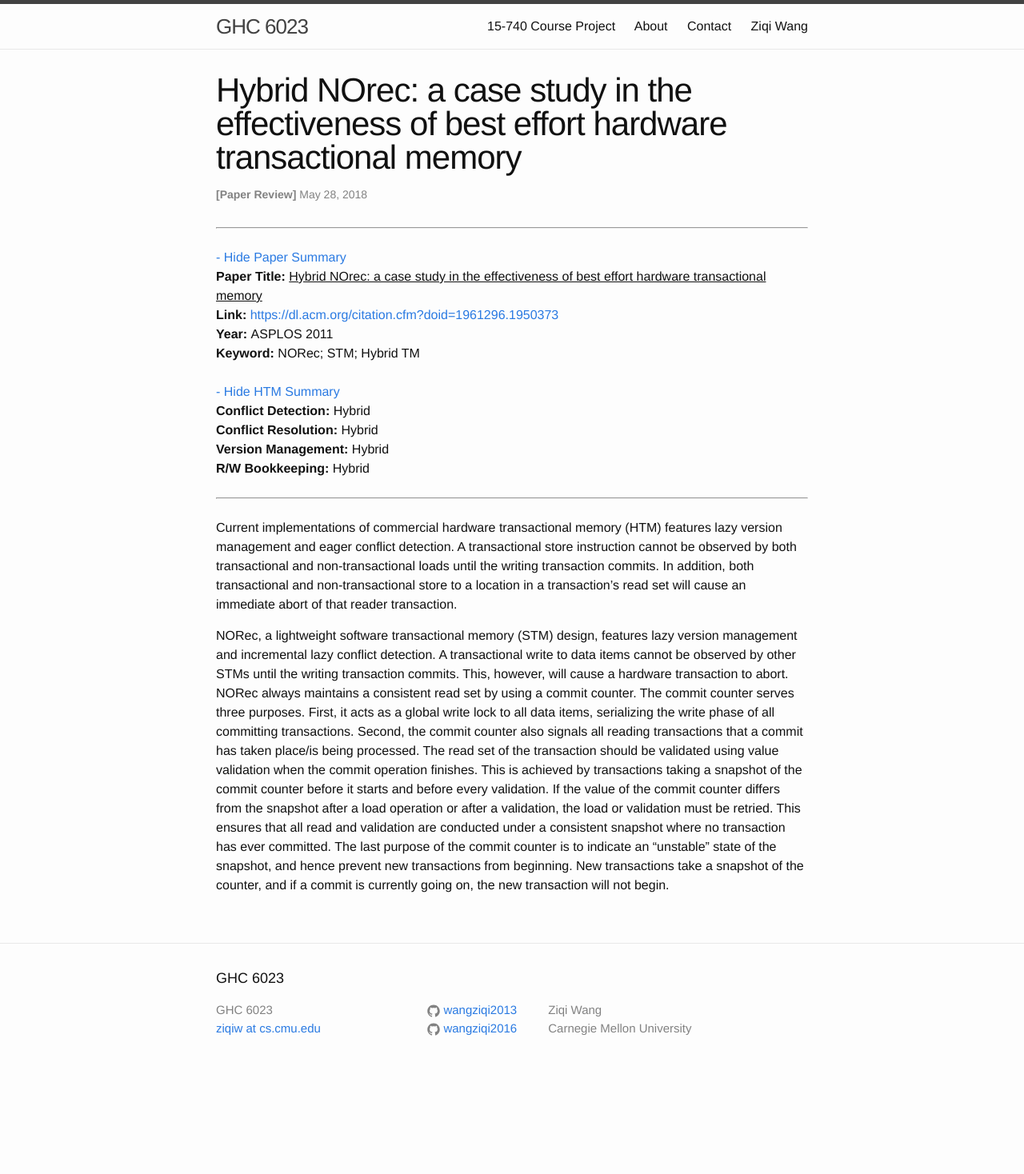
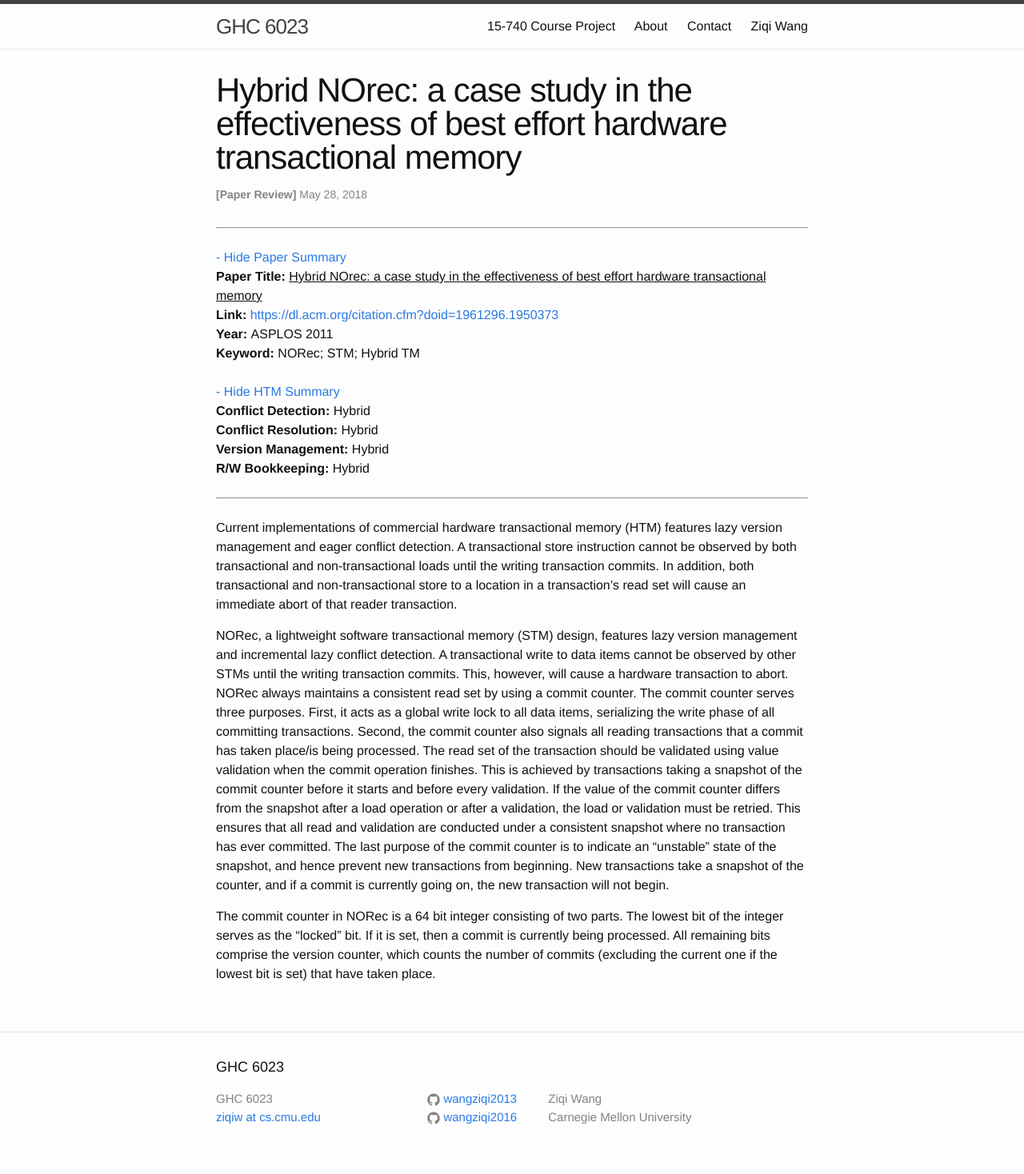
Before and after one commit to wangziqi2013/wangziqi2013.github.io, a Jekyll site: the page built from _posts/2018-05-28-Hybrid-Norec.markdown, in a window 1280 px wide. Shown: the whole page at 80% size. Built offline with Jekyll 4.4.1, drawn with Linux system fonts in a browser that asks for light colours; before the commit the page ends 1357 px from its top, so only the background shows below that.

Commit message:
Working on the ts counter

```diff
--- a/_posts/2018-05-28-Hybrid-Norec.markdown
+++ b/_posts/2018-05-28-Hybrid-Norec.markdown
@@ -34,3 +34,8 @@ all read and validation are conducted under a consistent snapshot where no trans
 committed. The last purpose of the commit counter is to indicate an "unstable" state of the snapshot,
 and hence prevent new transactions from beginning. New transactions take a snapshot of the counter,
 and if a commit is currently going on, the new transaction will not begin.
+
+The commit counter in NORec is a 64 bit integer consisting of two parts. The lowest bit of the integer
+serves as the "locked" bit. If it is set, then a commit is currently being processed. All remaining bits
+comprise the version counter, which counts the number of commits (excluding the current one if the lowest
+bit is set) that have taken place.
```
